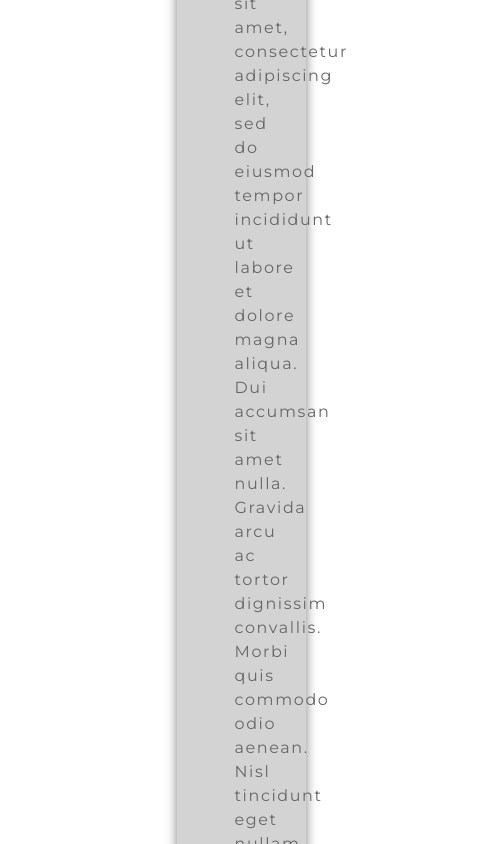
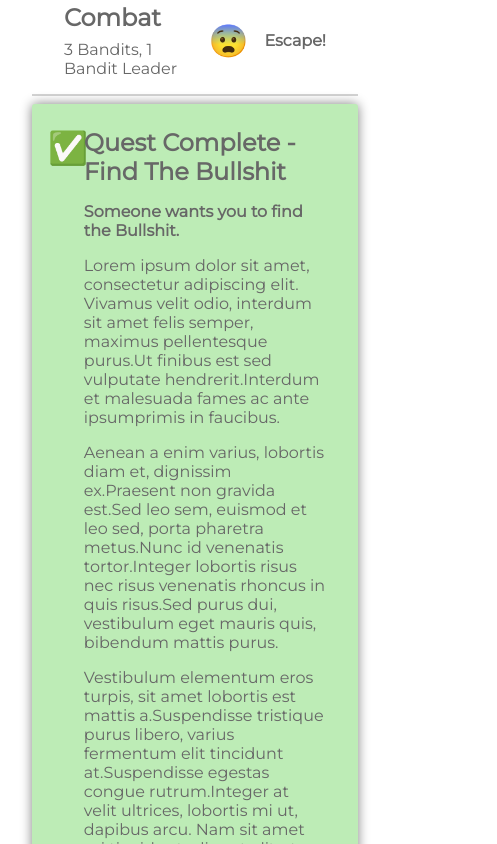
Before and after one commit to JoshuaPhillips/Dandy, a React (Create React App) app: page /sandbox in a window 390 px wide. Shown: the part 3720-4564 px from the top of the page, 497 px wide, since content can reach past the window. Built offline with nearby package versions, Linux system fonts and the light colour scheme.

Commit message:
mobile stylings begun

```diff
--- a/src/components/FootNav/FootNav.module.scss
+++ b/src/components/FootNav/FootNav.module.scss
@@ -17,4 +17,8 @@
       margin: 1rem;
     }
   }
+
+  @media (max-width: 768px) {
+    margin: 2rem 0;
+  }
 }
--- a/src/components/Layout/Layout.module.scss
+++ b/src/components/Layout/Layout.module.scss
@@ -3,4 +3,8 @@
   display: flex;
   flex-wrap: wrap;
   justify-content: space-between;
+
+  @media (max-width: 768px) {
+    padding: 1rem;
+  }
 }
--- a/src/components/MainContent/BannerImage/BannerImage.module.scss
+++ b/src/components/MainContent/BannerImage/BannerImage.module.scss
@@ -13,4 +13,9 @@
     padding: 1rem;
     font-weight: bold;
   }
+
+  @media (max-width: 760px) {
+    height: 150px;
+    margin-top: 1rem;
+  }
 }
--- a/src/components/MainContent/MainContent.module.scss
+++ b/src/components/MainContent/MainContent.module.scss
@@ -2,4 +2,9 @@
   margin: 5rem 0 0 35%;
   width: 70%;
   max-width: 1000px;
+
+  @media (max-width: 768px) {
+    margin: 0;
+    width: 100%;
+  }
 }
--- a/src/components/MainContent/PartySplit/PartySplit.module.scss
+++ b/src/components/MainContent/PartySplit/PartySplit.module.scss
@@ -20,6 +20,14 @@
     height: 2rem;
     color: grey;
     text-align: center;
+
+    @media (max-width: 768px) {
+      width: 60%;
+    }
+  }
+
+  @media (max-width: 768px) {
+    flex-direction: column;
   }
 
   h1 {
--- a/src/components/MainContent/PartySplit/PartySplitSection/PartySplitSection.module.scss
+++ b/src/components/MainContent/PartySplit/PartySplitSection/PartySplitSection.module.scss
@@ -1,6 +1,10 @@
 .PartySplitSection {
   width: calc(50% - 2rem);
   margin: 1rem;
+
+  @media (max-width: 768px) {
+    width: 100%;
+  }
 
   h2 {
     margin-bottom: 1rem;
--- a/src/components/MainContent/Quest/Quest.module.scss
+++ b/src/components/MainContent/Quest/Quest.module.scss
@@ -28,13 +28,29 @@
   font-size: 4rem;
   text-align: center;
   min-width: 100px;
+
+  @media (max-width: 768px) {
+    font-size: 2rem;
+    width: 10%;
+    min-width: auto;
+  }
 }
 
 .QuestDetails {
   margin-left: 1rem;
   margin-top: 0.5rem;
+
+  @media (max-width: 768px) {
+    margin: 0 0 0 0.5rem;
+  }
+
   h2 {
     margin-bottom: 0.5rem;
+
+    @media (max-width: 768px) {
+      font-size: 1.5rem;
+      margin-bottom: 1rem;
+    }
   }
 
   h4,
--- a/src/components/SideNav/SideNav.module.scss
+++ b/src/components/SideNav/SideNav.module.scss
@@ -34,4 +34,8 @@
       background-color: aliceblue;
     }
   }
+
+  @media (max-width: 768px) {
+    position: initial;
+  }
 }
```
